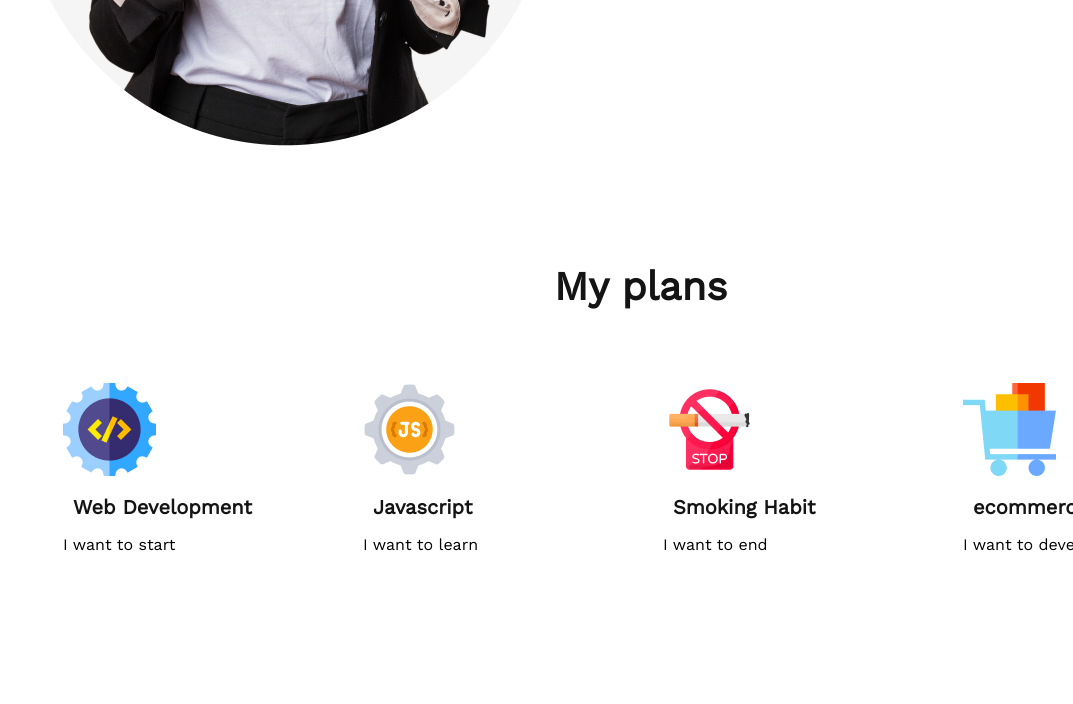
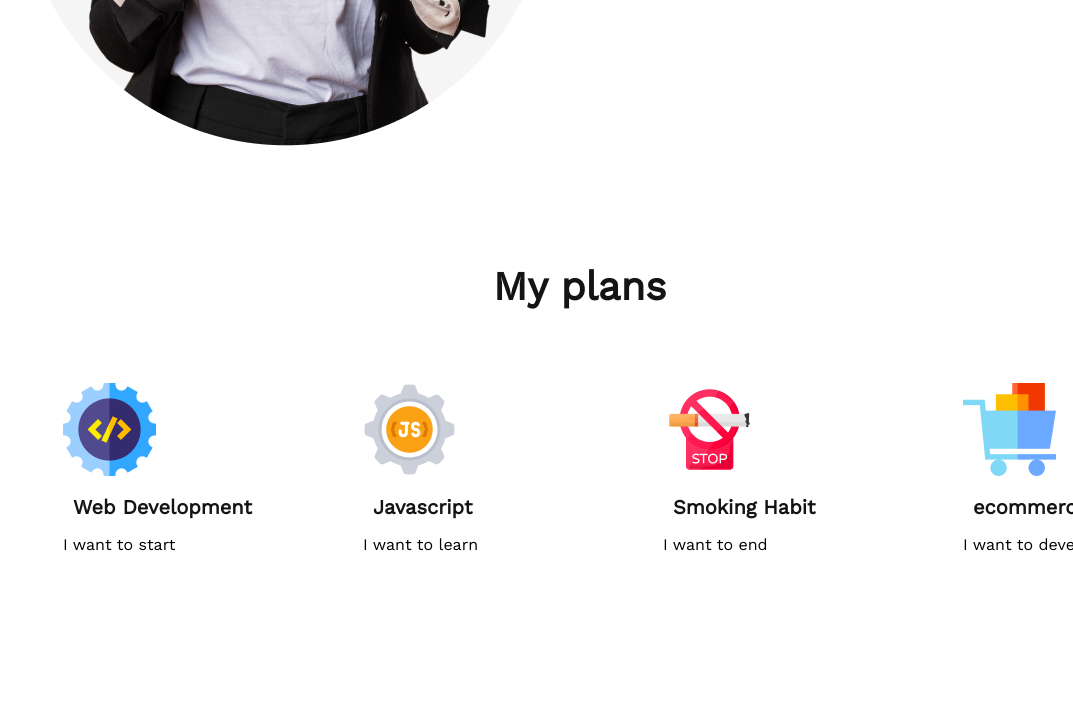
Before and after one commit to Muqeetryan/Assignment-1, a plain HTML site: page assignment-1/index.html in a window 1280 px wide. Shown: the part 1517-2221 px from the top of the page, without its empty margins (207-1280 px from the left). Drawn offline with nearby package versions, Linux system fonts and the light colour scheme.

Commit message:
minor change

```diff
--- a/assignment-1/styles.css
+++ b/assignment-1/styles.css
@@ -127,7 +127,7 @@ ul {
     position: absolute;
     width: 179px;
     height: 47px;
-    left: 711px;
+    left: 650px;
     top: 0px;
     font-weight: 700;
     font-size: 40px;
```
